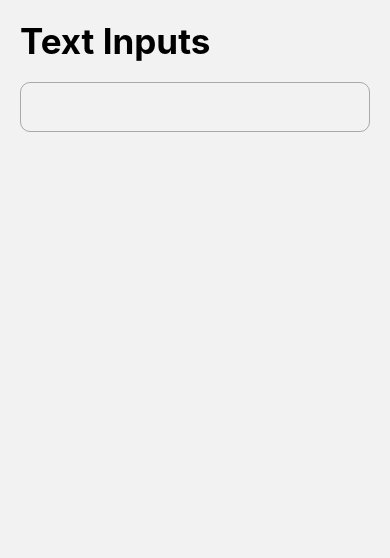
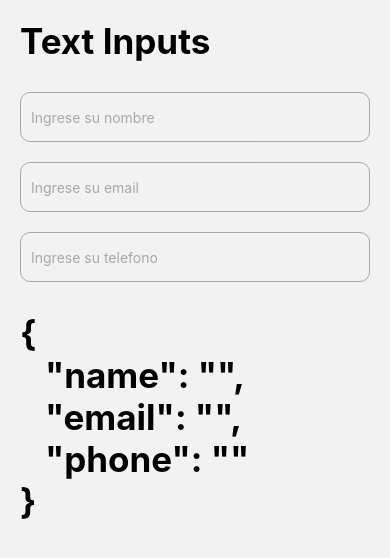
Before and after one commit to Felipe0298/RNComponents, a React Native app: screen /TextInputScreen in a window 390 px wide. Shown: the top 558 px of the page. Built offline with nearby package versions, Linux system fonts and the light colour scheme.

Commit message:
207. Multiples TextInputs en pantalla

```diff
--- a/src/screen/TextInputScreen.tsx
+++ b/src/screen/TextInputScreen.tsx
@@ -1,14 +1,49 @@
-import React from 'react';
+import React, { useState } from 'react';
 import {StyleSheet, Text, TextInput, View} from 'react-native';
 import { HeaderTitle } from '../components/HeaderTitle';
 import { styles } from '../theme/appTheme';
 
 export const TextInputScreen = () => {
+
+    const [form, setForm] = useState({
+        name:"",
+        email:"",
+        phone:"",
+    })
+
+    const onChange = (value:string, field: string) =>{
+        setForm({
+            ...form,
+            [field]: value
+        })
+    }
+
     return (
         <View style={styles.globalMargin}>
             <HeaderTitle title='Text Inputs'/>
 
-            <TextInput style={stylesScreen.textInputStyle}/>
+            <TextInput style={stylesScreen.textInputStyle}
+                placeholder='Ingrese su nombre'
+                autoCorrect={false}
+                autoCapitalize="words"
+                onChangeText={(value) => onChange(value, "name")}
+            />
+            <TextInput style={stylesScreen.textInputStyle}
+                placeholder='Ingrese su email'
+                autoCorrect={false}
+                autoCapitalize="none"
+                onChangeText={(value) => onChange(value, "email")}
+               keyboardType='email-address'
+                />
+
+            <TextInput style={stylesScreen.textInputStyle}
+                placeholder='Ingrese su telefono'
+                onChangeText={(value) => onChange(value, "phone")}
+                keyboardType='phone-pad'
+
+            />
+
+            <HeaderTitle title={JSON.stringify(form,null,3)}/>
         </View>
     );
 }
@@ -20,6 +55,7 @@ export const stylesScreen = StyleSheet.create({
         opacity:0.3,
         height:50,
         paddingHorizontal:10,
-        borderRadius:10
+        borderRadius:10,
+        marginVertical:10
     }
 });
```
